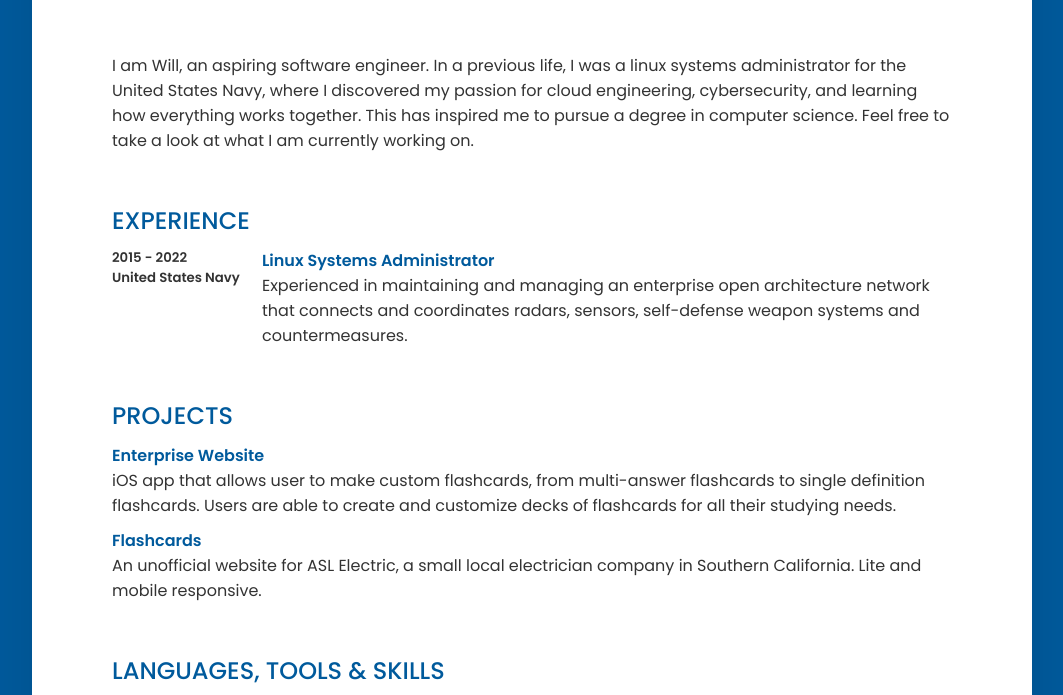
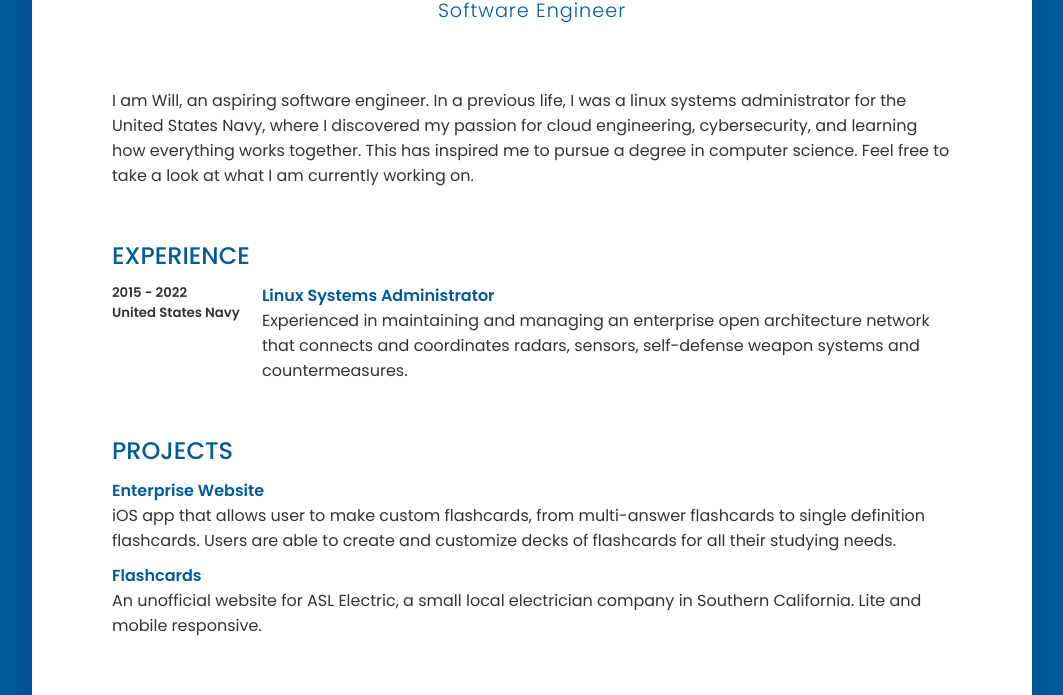
Before and after one commit to wnbui/resume_portfolio_site, a plain HTML site: page index.html in a window 1280 px wide. Shown: the part 352-1047 px from the top of the page, without its empty margins (108-1171 px from the left). Drawn offline with Linux system fonts and the light colour scheme.

Commit message:
Updated README.md

```diff
--- a/index.html
+++ b/index.html
@@ -14,7 +14,7 @@
                     <div class="imgBx">
                         <img src="images/headshot.JPG">
                     </div>
-                    <h2>William Bui<br><span></span></h2>
+                    <h2>William Bui<br><span>Software Engineer</span></h2>
                 </div>
 
             <div class="right_Side">
```
